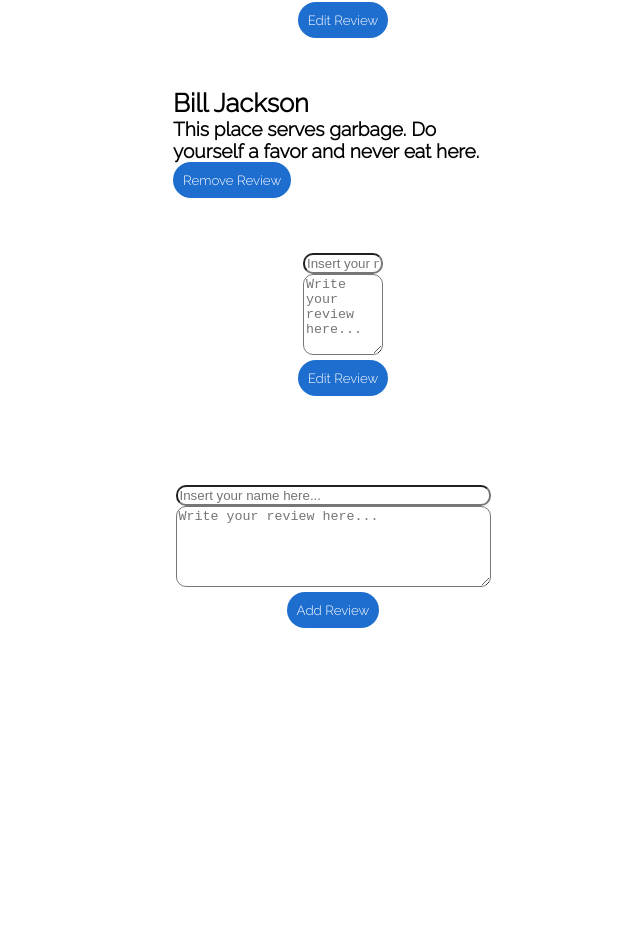
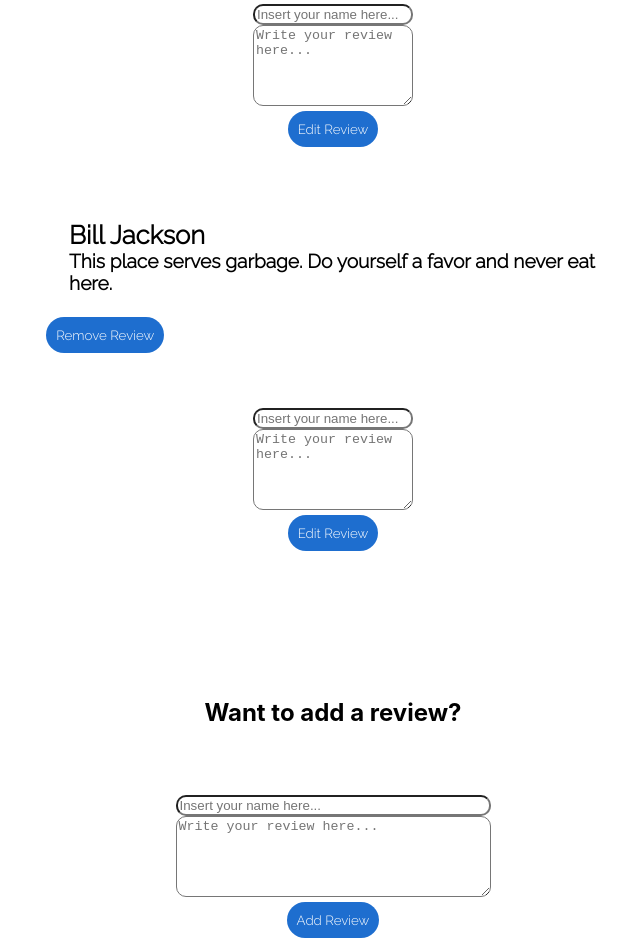
Before and after one commit to Jose-Escobedo/restaurant-frontend, a React (Create React App) app: page /reviews in a window 1280 px wide. Shown: the part 1222-2170 px from the top of the page, without its empty margins (307-947 px from the left). Before the commit the page ends 1860 px from the top, so only its background shows below. Built offline with nearby package versions, Linux system fonts and the light colour scheme; data requests are answered from the project's data file.

Commit message:
trying things with review form

```diff
--- a/src/App.js
+++ b/src/App.js
@@ -26,15 +26,9 @@ function App() {
     );
   }
 
-  function HandleRemoveReview(review) {
-    fetch(`http://localhost:3000/reviews/${review.id}`, {
-      method: "DELETE",
-      headers: {
-        "Content-Type": "application/json",
-      },
-    })
-      .then((r) => r.json())
-      .then(() => setReviews(review.filter((item) => item.id !== review.id)));
+  function onDeleteReview(id) {
+    const updatedReviews = reviews.filter((review) => review.id !== id);
+    setReviews(updatedReviews);
   }
 
   const changeReview = (review) => {
@@ -95,26 +89,6 @@ function App() {
   }, []);
 
   return (
-    // <>
-    //   <Router>
-    //     <Header />
-
-    //     <Routes>
-    //       <Route exact path="/" element={<App />}>
-    //         <Route
-    //           exact
-    //           path="menu"
-    //           element={<Menu menu={menu} handleCartClick={handleCartClick} />}
-    //         />
-    //         <Route
-    //           exact
-    //           path="reviews"
-    //           element={<Reviews reviews={reviews} />}
-    //         />
-    //       </Route>
-    //     </Routes>
-    //   </Router>
-    // </>
     <div className="App">
       <Router>
         <Routes>
@@ -137,7 +111,7 @@ function App() {
               <Reviews
                 reviews={reviews}
                 addNewReview={addNewReview}
-                handleRemoveReview={HandleRemoveReview}
+                onDeleteReview={onDeleteReview}
                 changeReview={changeReview}
               />
             }
--- a/src/components/NewReviewForm.js
+++ b/src/components/NewReviewForm.js
@@ -31,6 +31,7 @@ function NewReviewForm({ addNewReview }) {
   };
   return (
     <div className="form-container">
+      <h2 id="add-review-header">Want to add a review?</h2>
       <form onSubmit={handleForm} className="review-form">
         <input
           type="text"
--- a/src/components/ReviewItem.js
+++ b/src/components/ReviewItem.js
@@ -2,17 +2,16 @@ import React from "react";
 
 function ReviewItem({
   review: { name, content, id },
-  handleRemoveReview,
+  onDeleteReview,
   handleUpdateReview,
   review,
 }) {
-  // const [reviews, setReviews] = useState([]);
-
-  // const addNewReview = (newReviewObj) => {
-  //  let newReview = [...reviews, newReviewObj]
-  //  setReviews(newReview)
-  // }
-
+  function handleRemoveReview(e) {
+    fetch(`http://localhost:3000/reviews/${id}`, {
+      method: "DELETE",
+    });
+    onDeleteReview(id);
+  }
   return (
     <div className="review-item">
       <div className="name-content">
@@ -20,9 +19,7 @@ function ReviewItem({
         <h2>{content}</h2>
       </div>
       <div className="remove-btn">
-        <button onClick={() => handleRemoveReview(review)}>
-          Remove Review
-        </button>
+        <button onClick={handleRemoveReview}>Remove Review</button>
       </div>
     </div>
   );
--- a/src/components/Reviews.js
+++ b/src/components/Reviews.js
@@ -4,7 +4,7 @@ import Header from "./Header";
 import NewReviewForm from "./NewReviewForm";
 import ChangeReviewForm from "./ChangeReviewForm";
 
-function Reviews({ reviews, handleRemoveReview, addNewReview, changeReview }) {
+function Reviews({ reviews, onDeleteReview, addNewReview, changeReview }) {
   // const [buttonShow, setButtonShow] = useState(true);
   // function handleButtonShowForm(e) {
   //   setButtonShow(!buttonShow);
@@ -21,7 +21,7 @@ function Reviews({ reviews, handleRemoveReview, addNewReview, changeReview }) {
                 <ReviewItem
                   key={review.id}
                   review={review}
-                  handleRemoveReview={handleRemoveReview}
+                  onDeleteReview={onDeleteReview}
                 />
                 <ChangeReviewForm
                   key={review.id}
--- a/src/index.css
+++ b/src/index.css
@@ -128,7 +128,7 @@ code {
 .reviews {
   display: flex;
   flex-direction: column;
-  align-items: flex-start;
+  align-items: center;
   justify-content: flex-start;
   gap: 40px;
   margin: 2rem auto;
@@ -141,9 +141,15 @@ code {
 #review-title {
   font-size: 3rem;
 }
-
+#add-review-header {
+  margin: auto;
+  padding: 5%;
+}
 #edit-review {
   width: 100%;
+}
+.name-content {
+  padding: 4%;
 }
 
 .reviews-container button {
@@ -161,7 +167,7 @@ code {
   justify-content: flex-start;
   align-items: center;
   margin: 2rem auto;
-  width: 50%;
+  width: 100%;
 }
 .reviews-container h1 {
   font-size: 1.6rem;
```
